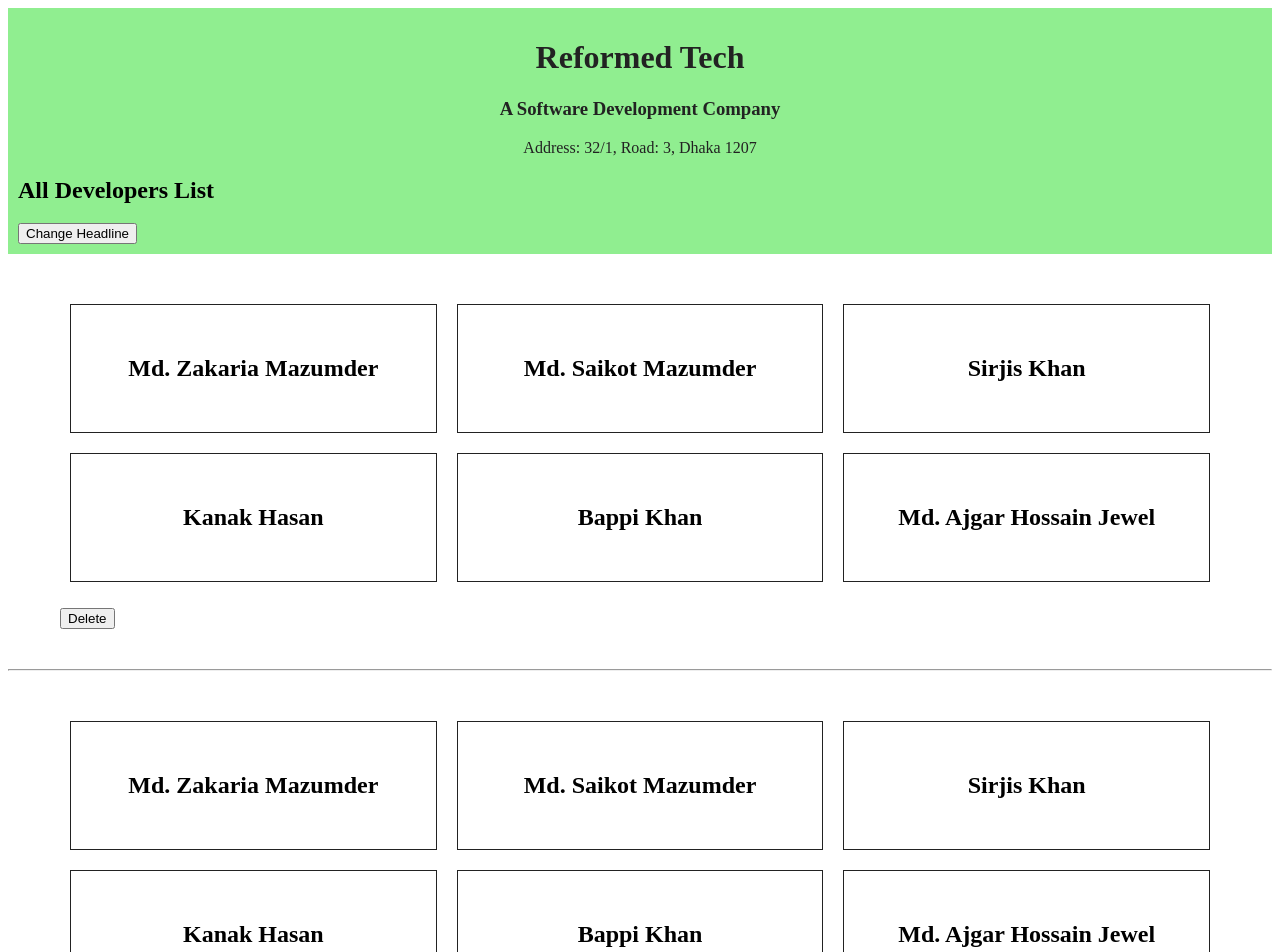
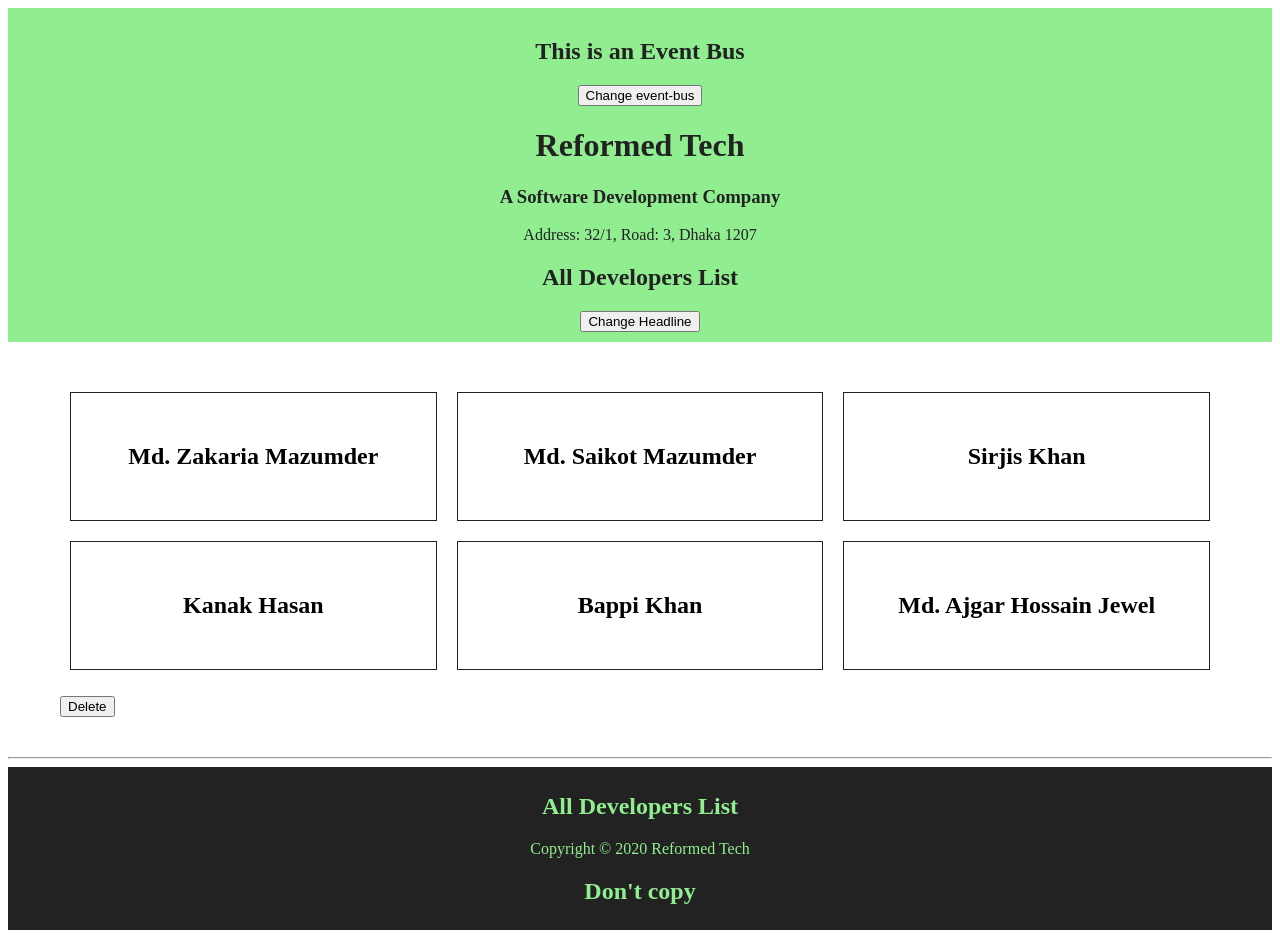
Before and after one commit to mdajgarhossain/vue-cli, a Vue app: page / in a window 1280 px wide. Shown: the top 952 px of the page. Built offline with nearby package versions, Linux system fonts and the light colour scheme.

Commit message:
Emit events from child to child

```diff
--- a/src/App.vue
+++ b/src/App.vue
@@ -1,9 +1,9 @@
 <template>
   <div>
     <Header :headline="headline" v-on:changeHeadline="updateHeadline($event)" />
-    <Developers :developers="developers" :title="title" />
+    <Developers :developers="developers" />
     <hr />
-    <Developers :developers="developers" :title="title" />
+    <!-- <Developers :developers="developers" :title="title" /> -->
     <Footer :headline="headline" />
   </div>
 </template>
@@ -70,5 +70,4 @@ export default {
 };
 </script>
 
-<style>
-</style>
+<style></style>
--- a/src/components/Developers.vue
+++ b/src/components/Developers.vue
@@ -31,7 +31,7 @@ export default {
   },
   methods: {
     showRecievedProps() {
-      console.log(this.developers);
+      // console.log(this.developers);
     },
     deleteItem() {
       this.developers.pop();
--- a/src/components/Footer.vue
+++ b/src/components/Footer.vue
@@ -1,17 +1,21 @@
 <template>
   <footer>
     <h2>{{ headline }}</h2>
+
     <p>{{ copyright }}</p>
+    <h2>{{ subCopyright }}</h2>
   </footer>
 </template>
 
 <script>
 import { bus } from "../main";
+import { eventBus } from "../main";
 
 export default {
   data() {
     return {
       copyright: "Copyright © 2020 Reformed Tech",
+      subCopyright: "Don't copy",
     };
   },
   props: {
@@ -25,6 +29,9 @@ export default {
     bus.$on("headlineChanged", (data) => {
       this.headline = data;
     });
+    eventBus.$on("change-bus", (data) => {
+      this.subCopyright = data;
+    });
   },
 };
 </script>
@@ -33,6 +40,8 @@ export default {
 footer {
   background: #222;
   padding: 6px;
+  color: lightgreen;
+  text-align: center;
 }
 p {
   color: lightgreen;
--- a/src/components/Header.vue
+++ b/src/components/Header.vue
@@ -1,5 +1,7 @@
 <template>
   <header>
+    <h2>{{ subHeadline }}</h2>
+    <button @click="changeBus">Change event-bus</button>
     <h1>{{ title }}</h1>
     <h3>{{ subTitle }}</h3>
     <p>Address: {{ address }}</p>
@@ -10,6 +12,7 @@
 
 <script>
 import { bus } from "../main";
+import { eventBus } from "../main";
 
 export default {
   data() {
@@ -17,6 +20,7 @@ export default {
       title: "Reformed Tech",
       subTitle: "A Software Development Company",
       address: "32/1, Road: 3, Dhaka 1207",
+      subHeadline: "This is an Event Bus",
     };
   },
   props: {
@@ -36,6 +40,10 @@ export default {
       //   "Headline has changed & shared this change to other component without parent component with event bus";
       bus.$emit("headlineChanged", "No data changed in Header component");
     },
+    changeBus() {
+      this.subHeadline = "This is an Event car";
+      eventBus.$emit("change-bus", "This is an Event car");
+    },
   },
 };
 </script>
@@ -44,6 +52,8 @@ export default {
 header {
   background: lightgreen;
   padding: 10px;
+  color: #222;
+  text-align: center;
 }
 h1,
 h3,
--- a/src/main.js
+++ b/src/main.js
@@ -1,10 +1,11 @@
-import Vue from 'vue'
-import App from './App.vue'
+import Vue from "vue";
+import App from "./App.vue";
 
-Vue.config.productionTip = false
+Vue.config.productionTip = false;
 
 export const bus = new Vue();
+export const eventBus = new Vue();
 
 new Vue({
-  render: h => h(App),
-}).$mount('#app')
+  render: (h) => h(App),
+}).$mount("#app");
```
